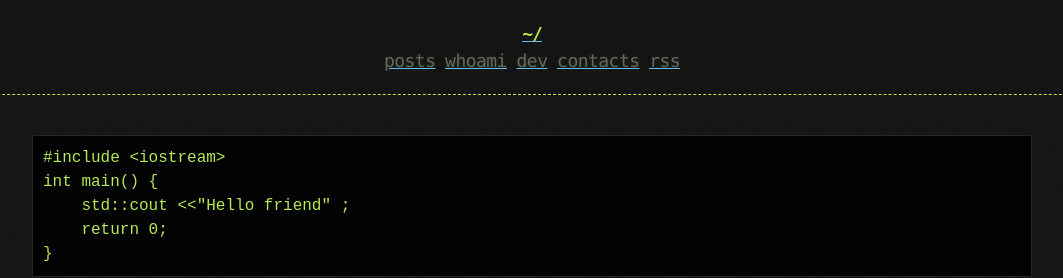
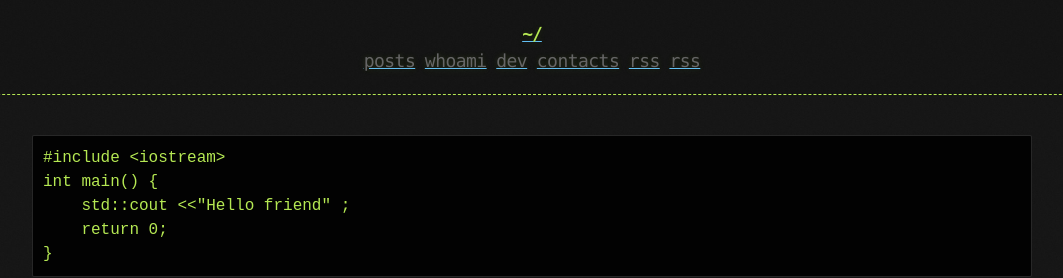
Before and after one commit to znkkw/znkkw.github.io, a Jekyll site: the page built from index.md, in a window 1280 px wide. Shown: the top 278 px of the page, without its empty margins (108-1171 px from the left). Built offline with Jekyll 4.4.1, drawn with Linux system fonts in a browser that asks for light colours.

Commit message:
Update links.html

```diff
--- a/_includes/links.html
+++ b/_includes/links.html
@@ -2,4 +2,5 @@
 <a href="{{ "/whoami" | prepend: site.baseurl | replace: '//', '/' }}"><h2 class="header-link">whoami</h2></a>
 <a href="{{ "/dev" | prepend: site.baseurl | replace: '//', '/' }}"><h2 class="header-link">dev</h2></a>
 <a href="{{ "/contacts" | prepend: site.baseurl | replace: '//', '/' }}"><h2 class="header-link">contacts</h2></a>
+<a href="{{ "/pubkey" | prepend: site.baseurl | replace: '//', '/' }}"><h2 class="header-link">rss</h2></a>
 <a href="{{ "/atom.xml" | prepend: site.baseurl | replace: '//', '/' }}"><h2 class="header-link">rss</h2></a>
```
